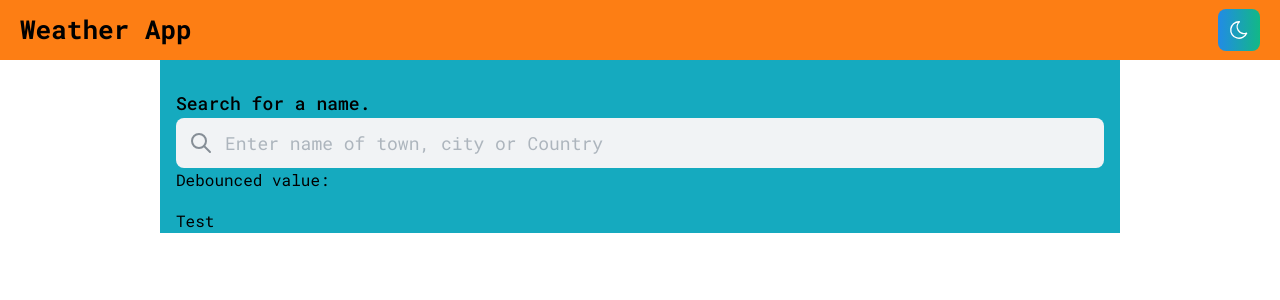
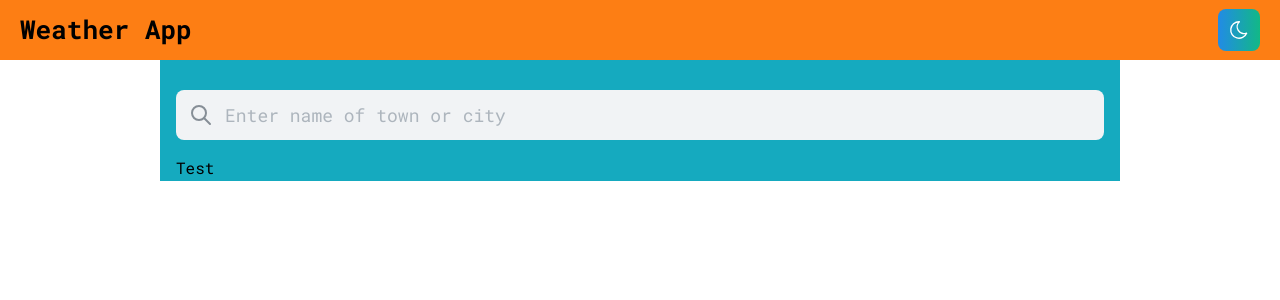
Before and after one commit to moodyKroko/weather-app, a React (Vite) app: page / in a window 1280 px wide. Shown: the top 300 px of the page. Built offline with nearby package versions, Linux system fonts and the light colour scheme.

Commit message:
add WeatherSearchProp interface

```diff
--- a/src/components/Search.tsx
+++ b/src/components/Search.tsx
@@ -1,27 +1,31 @@
-import { Text, TextInput } from '@mantine/core'
+import { Loader, TextInput } from '@mantine/core'
 import { IconSearch } from '@tabler/icons-react'
+import React from 'react'
 
-export default function Search(params: {
+interface WeatherSearchProps {
   query: string
-  onChange: React.ChangeEventHandler<HTMLInputElement>
-}) {
+  onQueryChange: React.ChangeEventHandler<HTMLInputElement>
+  isLoading: boolean
+}
+
+export default function Search({
+  query,
+  onQueryChange,
+  isLoading,
+}: WeatherSearchProps): JSX.Element {
   const icon = <IconSearch />
 
   return (
-    <>
     <TextInput
       leftSectionPointerEvents="none"
       leftSection={icon}
-        defaultValue={params.query}
-        onChange={params.onChange}
+      defaultValue={query}
+      onChange={onQueryChange}
       variant="filled"
       size="lg"
-        label="Search for a name."
       radius="md"
-        placeholder="Enter name of town, city or Country"
+      placeholder="Enter name of town or city"
+      rightSection={isLoading && <Loader size={24} />}
     />
-
-      <Text>Debounced value: {params.query}</Text>
-    </>
   )
 }
```
Lines whose indentation alone changed are shown as unchanged.
